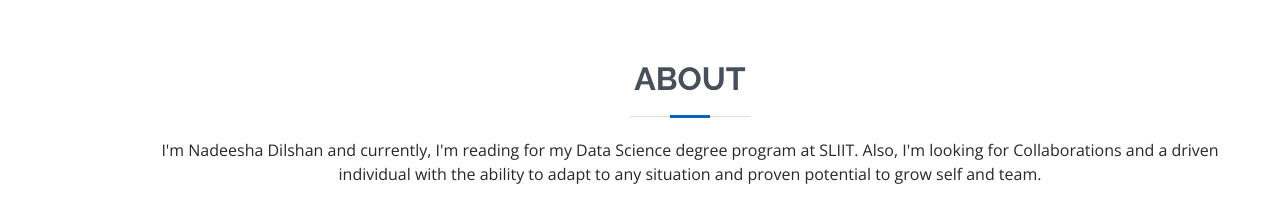
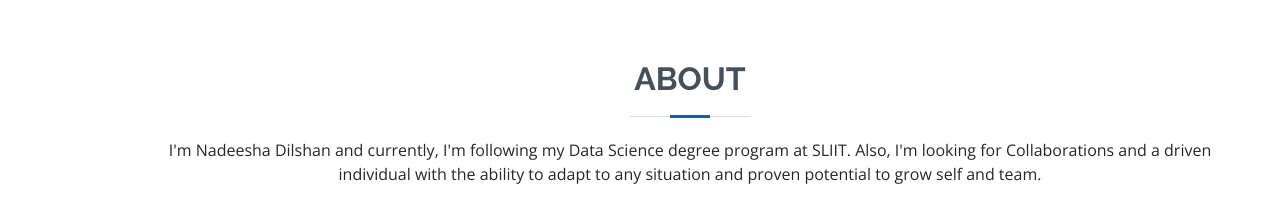
Before and after one commit to NTharuka/NTharuka.github.io, a plain HTML site: page index.html in a window 1280 px wide. Shown: the part 800-1013 px from the top of the page. Drawn offline with nearby package versions, Linux system fonts and the light colour scheme.

Commit message:
new updat30

```diff
--- a/index.html
+++ b/index.html
@@ -84,7 +84,7 @@
 
         <div class="section-title">
           <h2>About</h2>
-          <p>I'm Nadeesha Dilshan and currently, I'm reading for my Data Science degree program at SLIIT. Also, I'm looking for Collaborations and a driven individual with the ability to adapt to any situation and proven potential to grow self and team.</p>
+          <p>I'm Nadeesha Dilshan and currently, I'm following my Data Science degree program at SLIIT. Also, I'm looking for Collaborations and a driven individual with the ability to adapt to any situation and proven potential to grow self and team.</p>
         </div>
 
         <div class="row">
```
